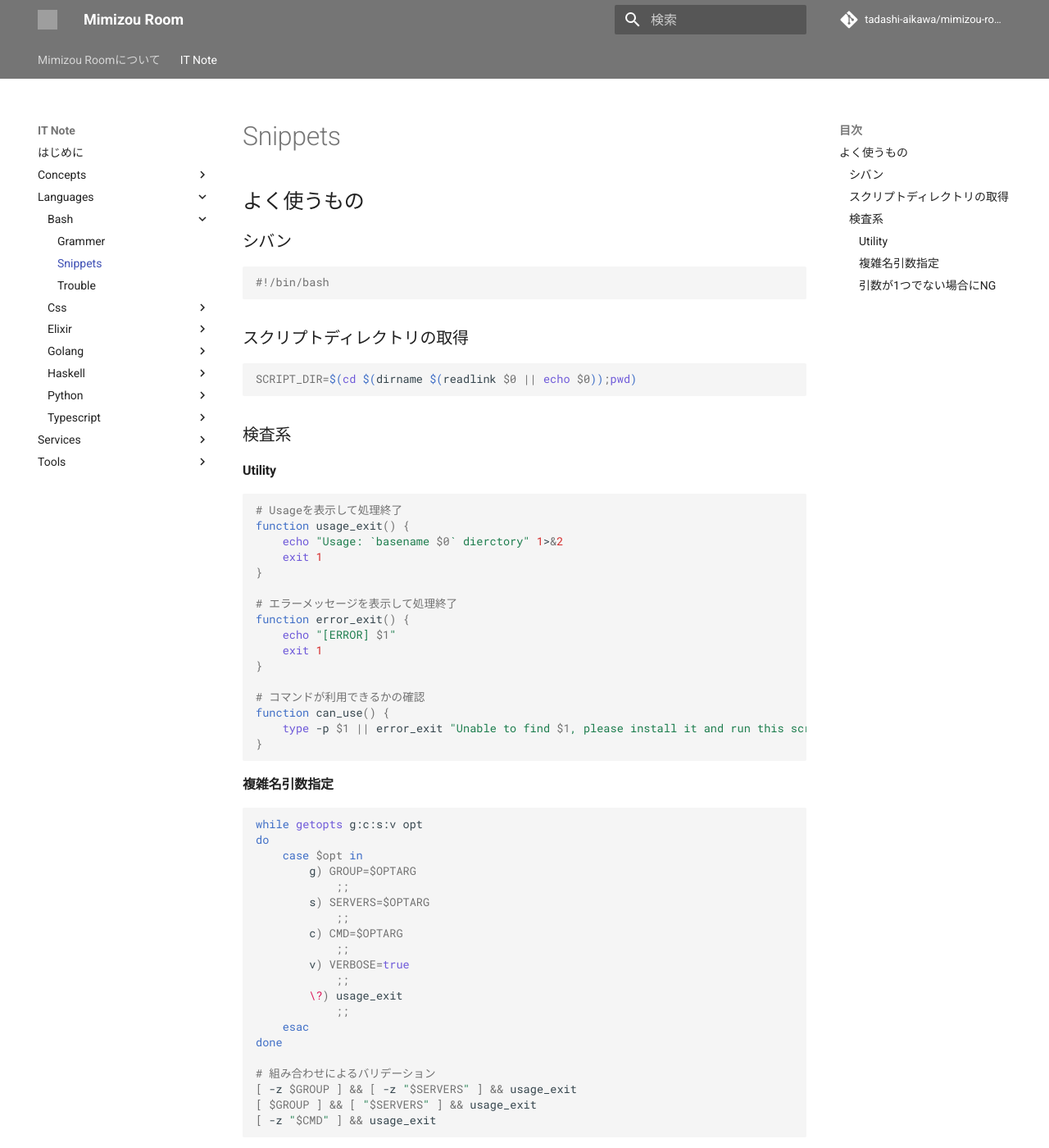
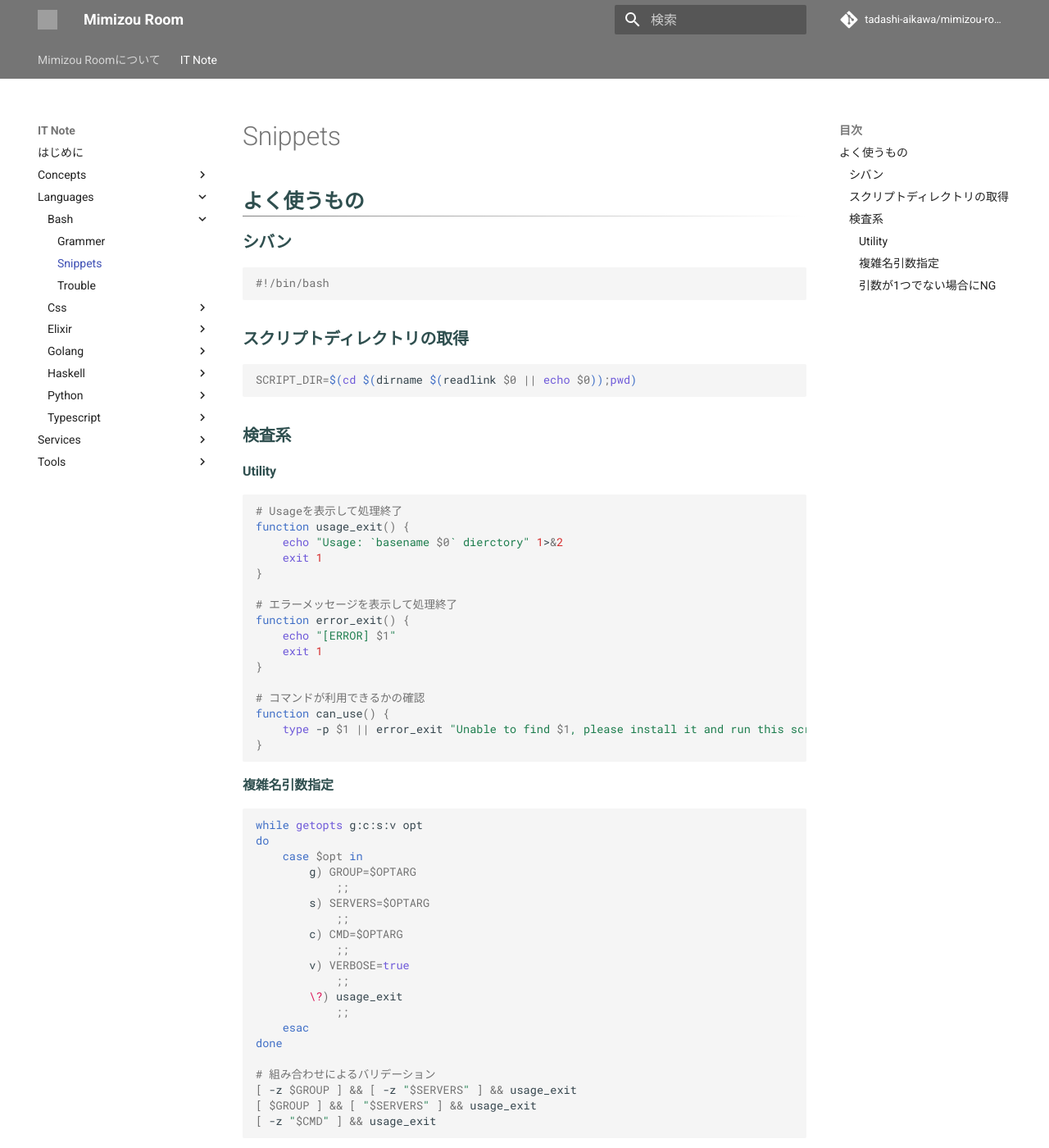
Before and after one commit to tadashi-aikawa/mimizou-room, an MkDocs documentation site: the page built from docs/IT_Note/languages/bash/snippets.md, in a window 1280 px wide and 1400 px high. Shown: the whole window at 82% size. Built offline with MkDocs 1.6.1 and Material for MkDocs 9.7.7, drawn with Linux system fonts in a browser that asks for light colours; comment, search, counter and statistics services are not loaded; grey boxes are pictures that could not be loaded.

Commit message:
デザイン調整

```diff
--- /dev/null
+++ b/docs/css/custom.css
@@ -0,0 +1,27 @@
+h2:after {
+    content: "";
+    display: block;
+    height: 1px;
+    width: 100%;
+    background: linear-gradient(to right, grey, white);
+}
+
+.md-typeset h2 {
+    color: darkslategrey;
+    font-weight: bold;
+}
+
+.md-typeset h3 {
+    color: darkslategrey;
+    font-weight: bolder;
+}
+
+.md-typeset h4 {
+    color: darkslategrey;
+    font-weight: bolder;
+}
+
+.md-typeset h5 {
+    color: darkslategrey;
+    text-transform: none;
+}
--- a/mkdocs.yml
+++ b/mkdocs.yml
@@ -35,7 +35,8 @@ markdown_extensions:
   # warningとか
   - admonition
   # コードハイライト
-  - codehilite
+  - codehilite:
+      guess_lang: false
   # 注釈
   - footnotes
   # URLやEmailアドレスの自動リンク
@@ -48,3 +49,6 @@ markdown_extensions:
   - pymdownx.superfences
   - toc:
       permalink: True
+
+extra_css:
+    - 'css/custom.css'
```
